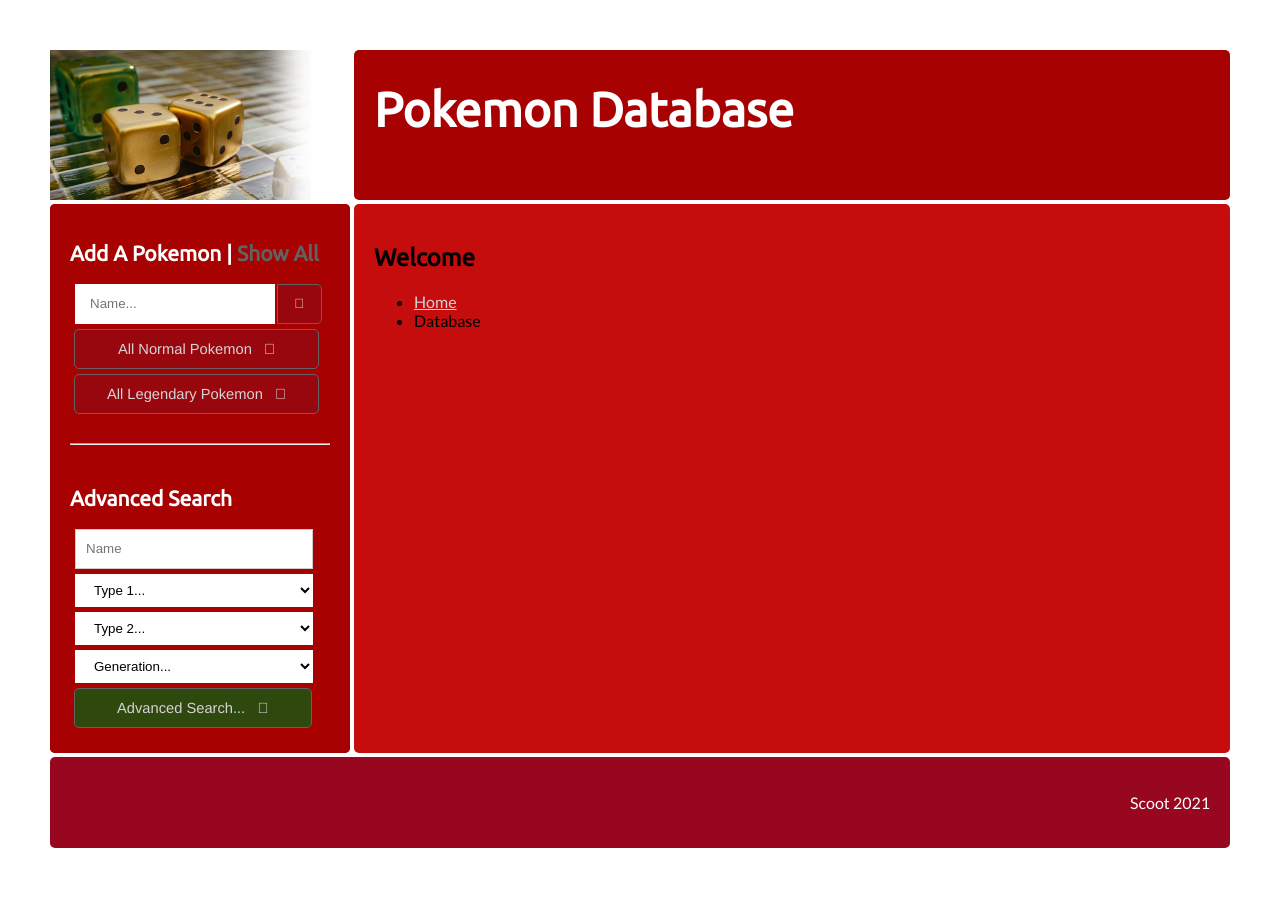
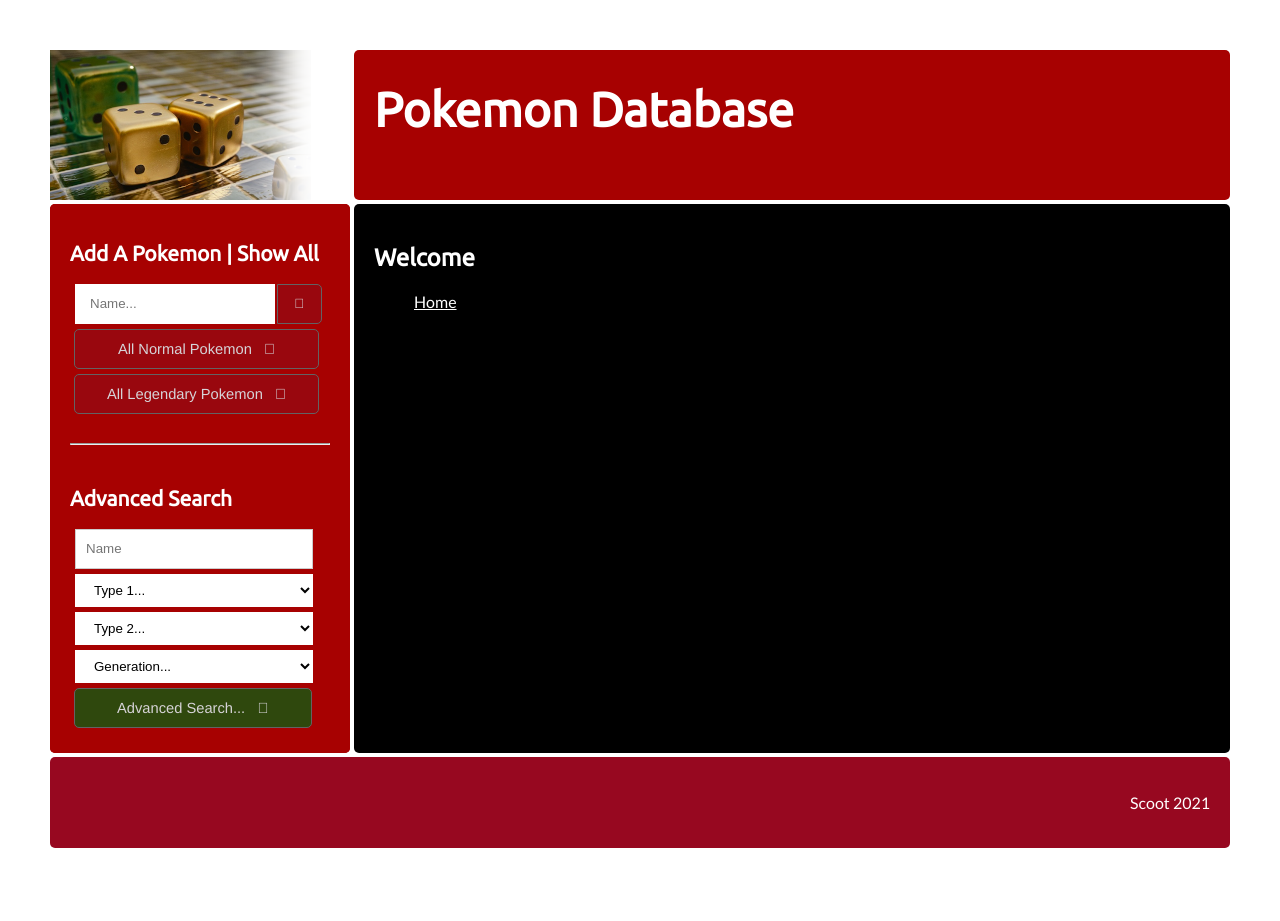
Before and after one commit to Iron-Scott/Y12-DGP-Assessment, a PHP site: page /index.php in a window 1280 px wide. Run offline with PHP 8.4, Linux system fonts and the light colour scheme; data that the repository does not hold is empty.

Commit message:
12.11.2021
Adjusted colors for site. Makes it more look like pokedex

```diff
--- a/css/data_styles.css
+++ b/css/data_styles.css
@@ -15,7 +15,7 @@ body {
 
 /* message styling if grid not supported */
 .message {
-    background-color: #333;
+    background-color: rgb(0, 0, 0);
     color: #fff;
     padding: 10px;
 }
@@ -37,7 +37,7 @@ body {
 
 
 .box {
-    background-color: #444; /* dark grey */
+    background-color: #fff; /* dark grey */
     border-radius: 5px;
     padding: 20px;
     }
@@ -78,7 +78,7 @@ body {
 .main {
     grid-area: main;
     color: #000;
-    background-color: rgb(197, 13, 13);
+    background-color: black;
 }
 
 .side {
@@ -98,6 +98,7 @@ body {
 
 h1, h2, h3, h4 {
     font-family: 'Ubuntu', sans-serif;
+    color: white;
 }
 
 .sub_heading {
@@ -110,8 +111,8 @@ h1, h2, h3, h4 {
 
 /* links in page */
 
-a:link{color: #d6d3d7;}
-a:visited{color: #ccc;}
+a:link{color: #fff;}
+a:visited{color: rgb(0, 255, 13);}
 a:hover{color: #dfcfbc;}
 
 /* side links */
@@ -120,8 +121,8 @@ a.side {
     font-size: 100%;
     text-decoration: none;
 }
-a.side:link, a.side:visited {color: #636263;}
-a.side:hover {color:#8a1737; }
+a.side:link, a.side:visited {color: #fff;}
+a.side:hover {color:#4e4e4e; }
 
 
 /**** Results ****/
@@ -140,6 +141,7 @@ a.side:hover {color:#8a1737; }
     color: #8a1737;
     border-radius: 5px;
     padding: 20px;
+    color: black;
     }
 
 
```
